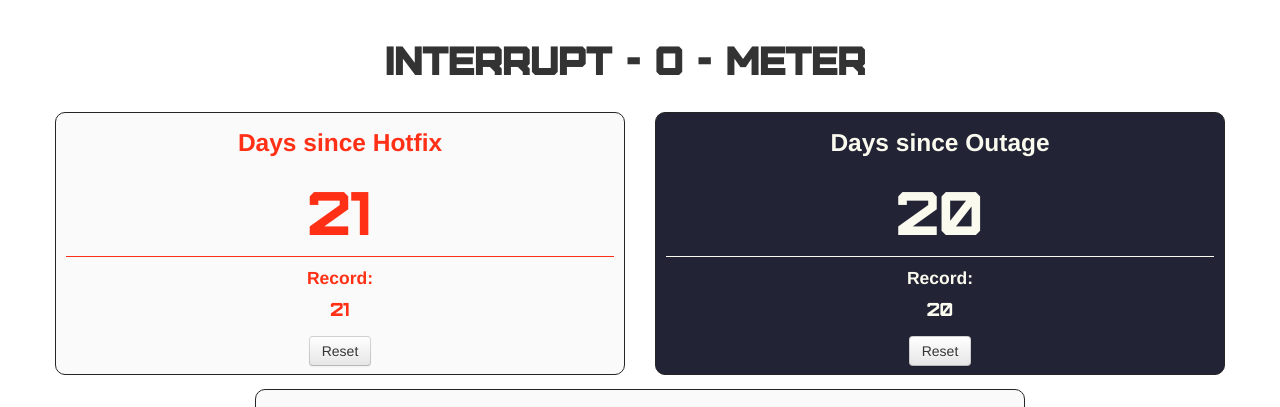
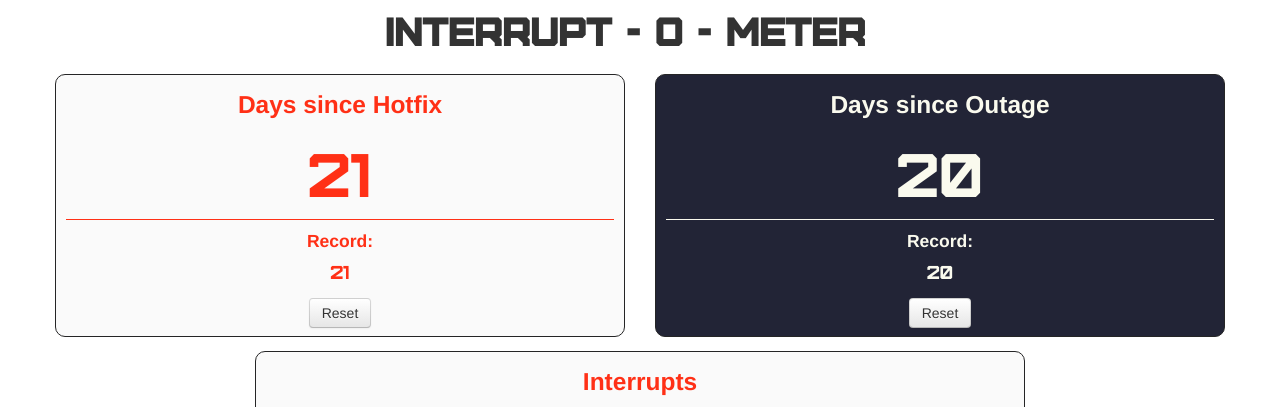
Before and after one commit to jsutlovic/interrupt-o-meter, a Flask app: page / in a window 1280 px wide. Shown: the top 407 px of the page. Run offline with Flask 2, Linux system fonts and the light colour scheme; some libraries are stand-ins or nearby versions.

Commit message:
Use default margins for titles

```diff
--- a/static/css/meter.css
+++ b/static/css/meter.css
@@ -25,7 +25,6 @@ hr {
 h1.title {
   text-align: center;
   font-family: "FuroreRegular";
-  margin: 1em 0em .5em 0em;
 }
 
 .btn.nav {
```
